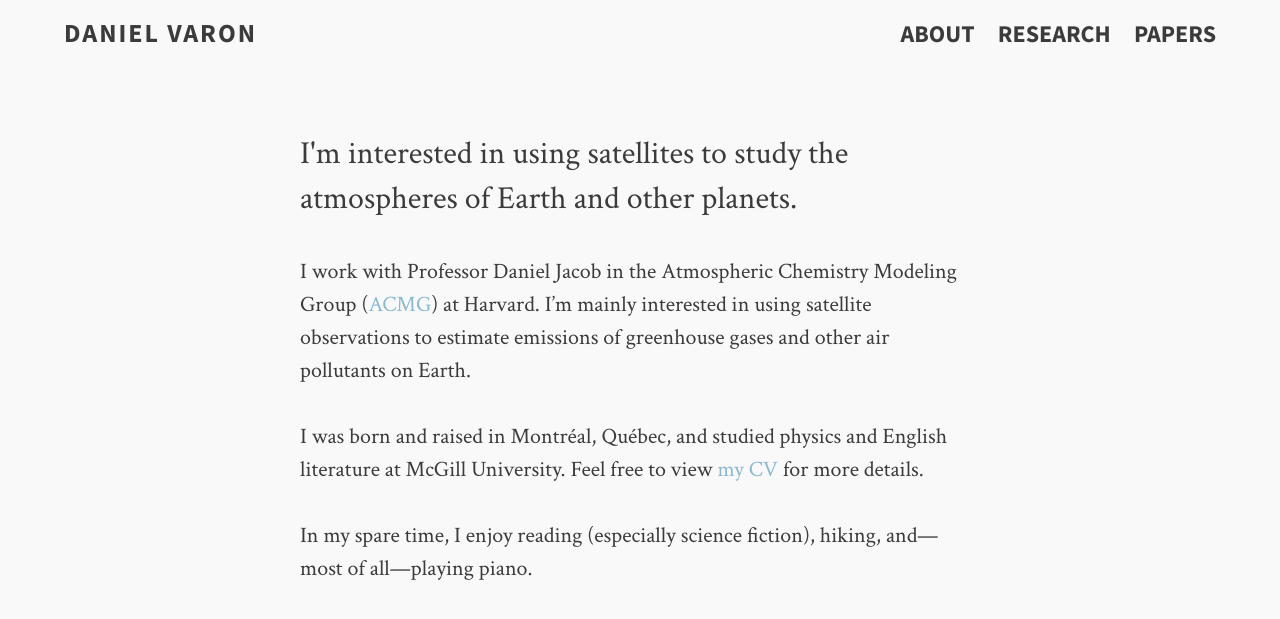
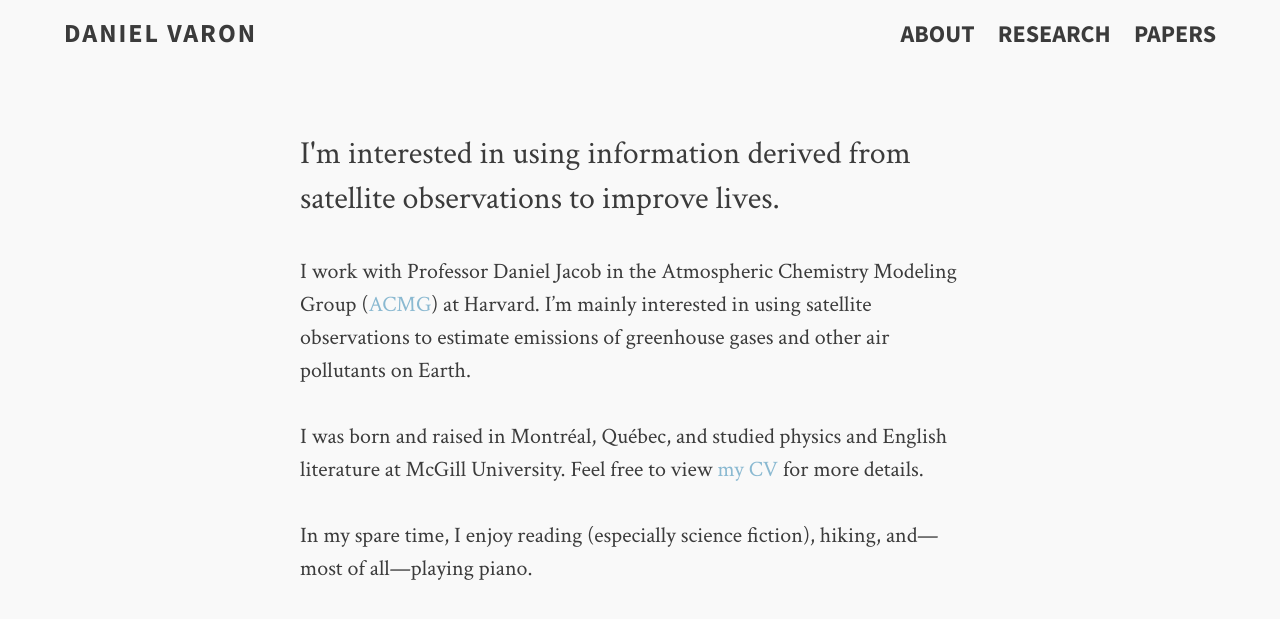
Before and after one commit to djvaron/djvaron.github.io, a Jekyll site: the page built from about.md, in a window 1280 px wide. Shown: the top 619 px of the page. Built offline with Jekyll 4.4.1, drawn with Linux system fonts in a browser that asks for light colours.

Commit message:
edit about

```diff
--- a/about.md
+++ b/about.md
@@ -2,7 +2,7 @@
 layout: page
 permalink: /about/index.html
 title: About
-description: I'm interested in using satellites to study the atmospheres of Earth and other planets.
+description: I'm interested in using information derived from satellite observations to improve lives.
 tags: [daniel varon, methane, satellites, about]
 ---
 
```
